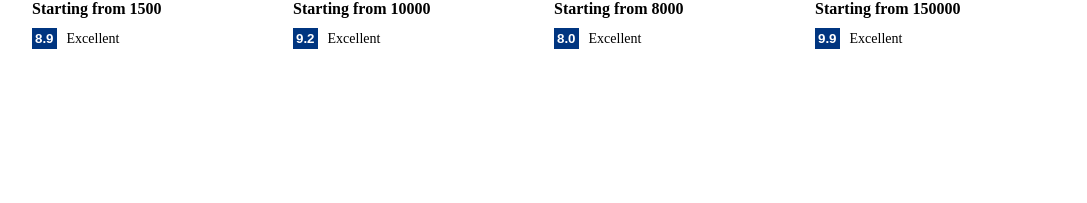
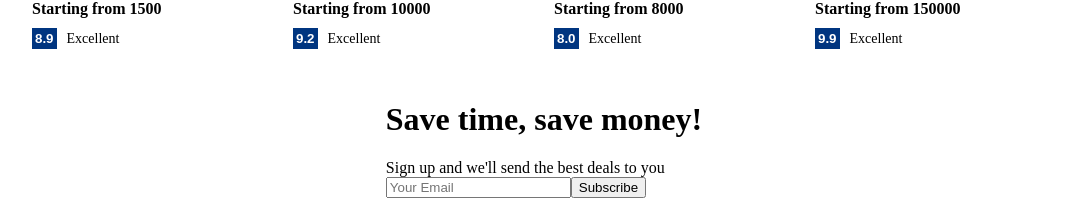
Before and after one commit to DevSatis/booking-app, a React (Create React App) app: page / in a window 1280 px wide. Shown: the part 1392-1595 px from the top of the page, without its empty margins (96-1183 px from the left). Before the commit the page ends 1449 px from the top, so only its background shows below. Built offline with nearby package versions, Linux system fonts and the light colour scheme.

Commit message:
MailList

```diff
--- a/src/components/mailList/MailList.js
+++ b/src/components/mailList/MailList.js
@@ -3,7 +3,16 @@ import './MailList.css';
 
 const MailList = () => {
   return (
-    <div>MailList</div>
+    <div className='mail'>
+        <h1 className='mailTitle'>Save time, save money!</h1>
+        <span className='mailDesc'>Sign up and we'll send the best deals to you</span>
+        <div className='mailInputContainer'>
+            <input type='text' placeholder='Your Email' />
+            <button>Subscribe</button>
+
+        </div>
+
+    </div>
   )
 }
 
--- a/src/pages/home/Home.js
+++ b/src/pages/home/Home.js
@@ -5,6 +5,7 @@ import Featured from '../../components/featured/Featured';
 import './Home.css';
 import PropertyList from '../../components/propertyList/PropertyList';
 import FeaturedProperties from '../../components/featured/featuredProperties/FeaturedProperties';
+import MailList from '../../components/mailList/MailList';
 
 const Home = () => {
   return (
@@ -17,6 +18,7 @@ const Home = () => {
           <PropertyList />
           <h1 className='homeTitle'>Homes guests love</h1>
           <FeaturedProperties />
+          <MailList />
 
       </div>
     </>
```
